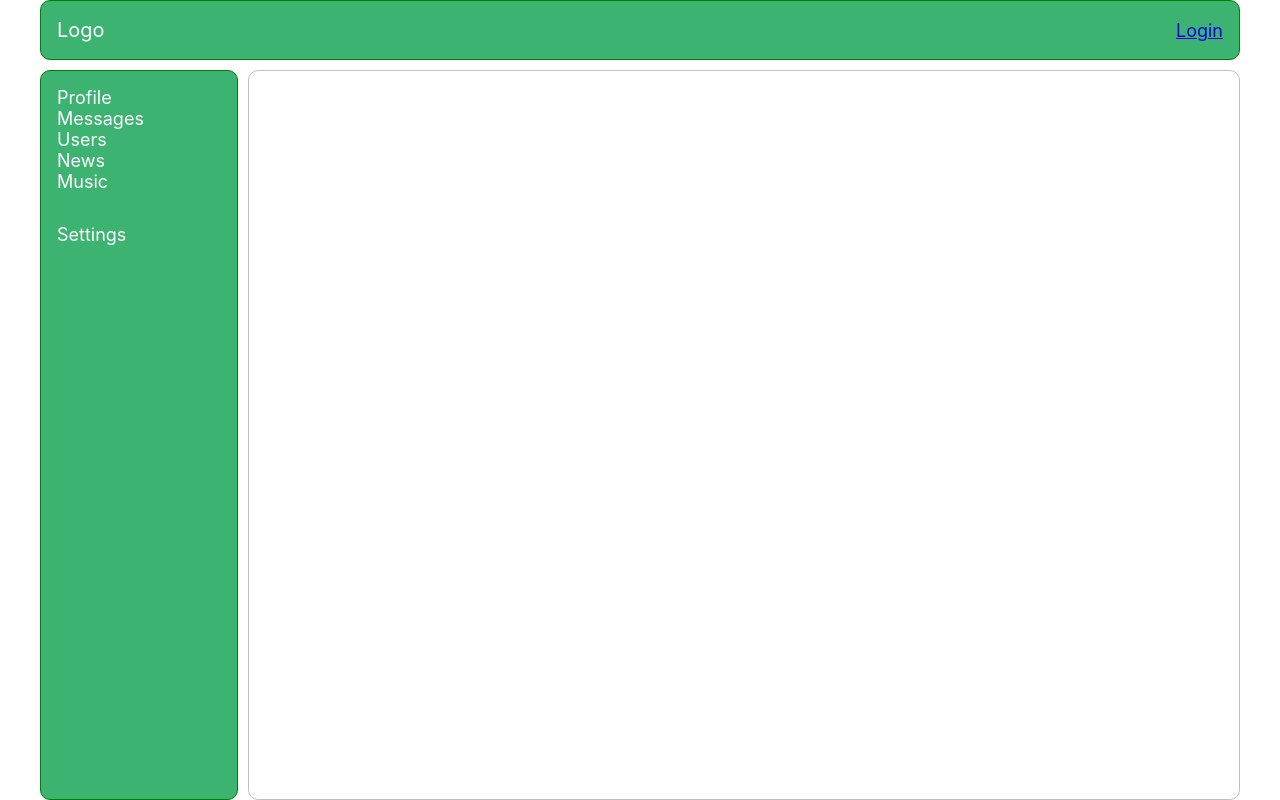
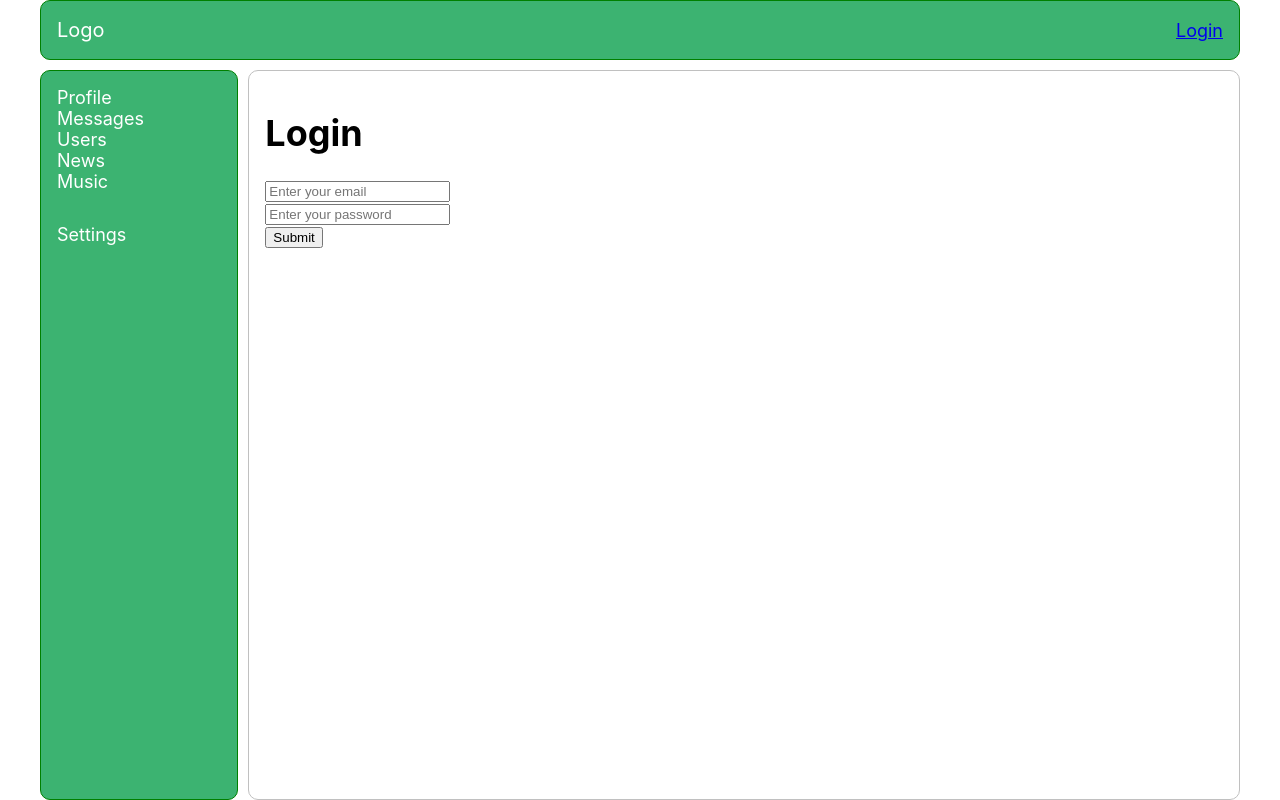
Before and after one commit to 1mpossible-code/react-social-network, a React (Create React App) app: page /login in a window 1280 px wide. Built offline with nearby package versions, Linux system fonts and the light colour scheme; no server answers.

Commit message:
Create Login component.

```diff
--- a/src/App.js
+++ b/src/App.js
@@ -5,6 +5,7 @@ import {BrowserRouter, Route} from "react-router-dom";
 import UsersContainer from "./components/Users/UsersContainer";
 import ProfileContainer from "./components/Profile/ProfileContainer";
 import HeaderContainer from "./components/Header/HeaderContainer";
+import Login from "./components/Login/Login";
 
 function App(props) {
     return (
@@ -22,6 +23,7 @@ function App(props) {
                     <Route path="/users" render={() => (
                         <UsersContainer/>
                     )}/>
+                    <Route path="/login" component={Login}/>
                 </main>
             </div>
         </BrowserRouter>
--- a/src/components/Header/Header.js
+++ b/src/components/Header/Header.js
@@ -1,5 +1,6 @@
 import React from "react";
 import classes from "./Header.module.css";
+import {NavLink} from "react-router-dom";
 
 const Header = (props) => {
     return (
@@ -10,7 +11,7 @@ const Header = (props) => {
             <div className={classes.login}>
                 {
                     props.isAuthorized ? props.name :
-                        <a href="http://localhost:3001/login">Login</a>
+                        <NavLink to="/login">Login</NavLink>
                 }
             </div>
         </header>
--- /dev/null
+++ b/src/components/Login/Login.js
@@ -0,0 +1,22 @@
+import React from 'react';
+
+function Login() {
+    return (
+        <div>
+            <h1>Login</h1>
+            <form>
+                <div>
+                    <input type="text" name="email" id="email" placeholder="Enter your email"/>
+                </div>
+                <div>
+                    <input type="password" name="password" id="password" placeholder="Enter your password"/>
+                </div>
+                <div>
+                    <button>Submit</button>
+                </div>
+            </form>
+        </div>
+    );
+}
+
+export default Login;
```
